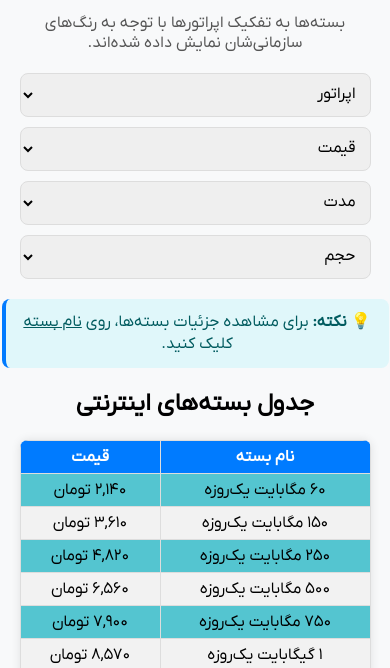
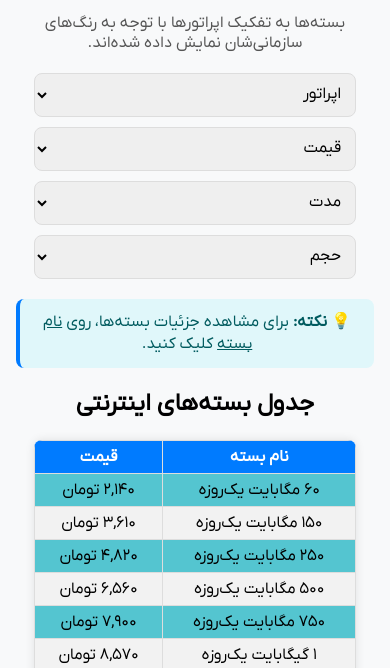
Before and after one commit to SadeghianAM/BasteBaz, a plain HTML site: page index.html in a window 390 px wide. Shown: the part 171-839 px from the top of the page. Drawn offline with Linux system fonts and the light colour scheme.

Commit message:
Update style.css

```diff
--- a/style.css
+++ b/style.css
@@ -213,6 +213,7 @@ dialog.modal::backdrop {
   outline-offset: 2px;
 }
 
+/* حالت نمایش بر اساس دستگاه */
 .mobile-only {
   display: none;
 }
@@ -220,6 +221,7 @@ dialog.modal::backdrop {
   display: table-cell;
 }
 
+/* تنظیمات واکنشگرا برای موبایل */
 @media (max-width: 768px) {
   .site-title {
     font-size: 2rem;
@@ -268,4 +270,16 @@ dialog.modal::backdrop {
   table td:nth-child(2) {
     width: 40%;
   }
+
+  /* هماهنگ‌سازی callout با جدول */
+  .info-callout {
+    max-width: 95%;
+    margin: 0 auto 16px;
+    padding: 12px 16px;
+  }
+
+  /* پدینگ کلی برای main (اختیاری برای یکنواختی) */
+  main {
+    padding: 0 16px;
+  }
 }
```
